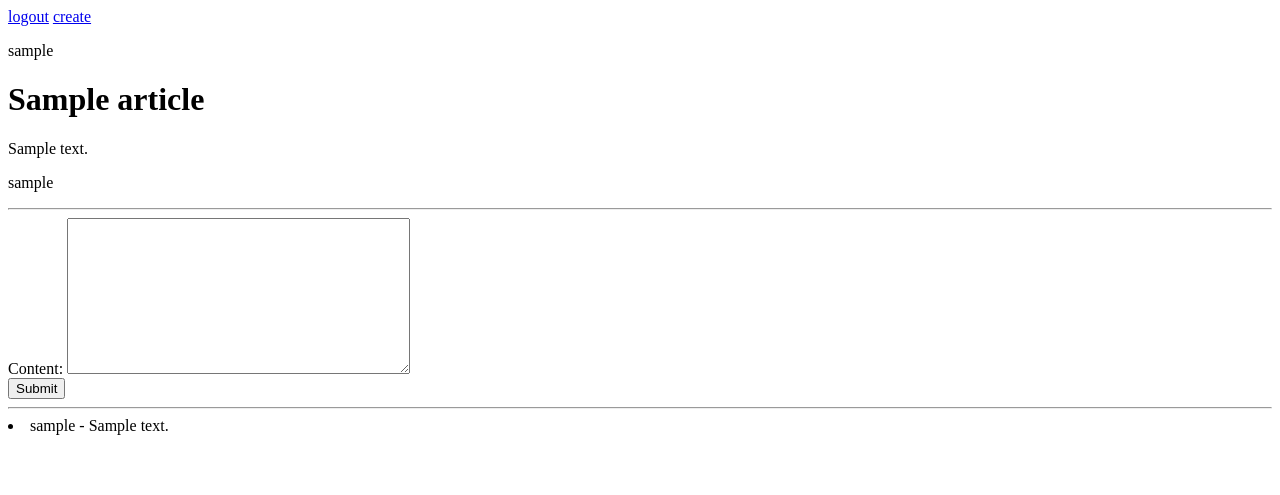
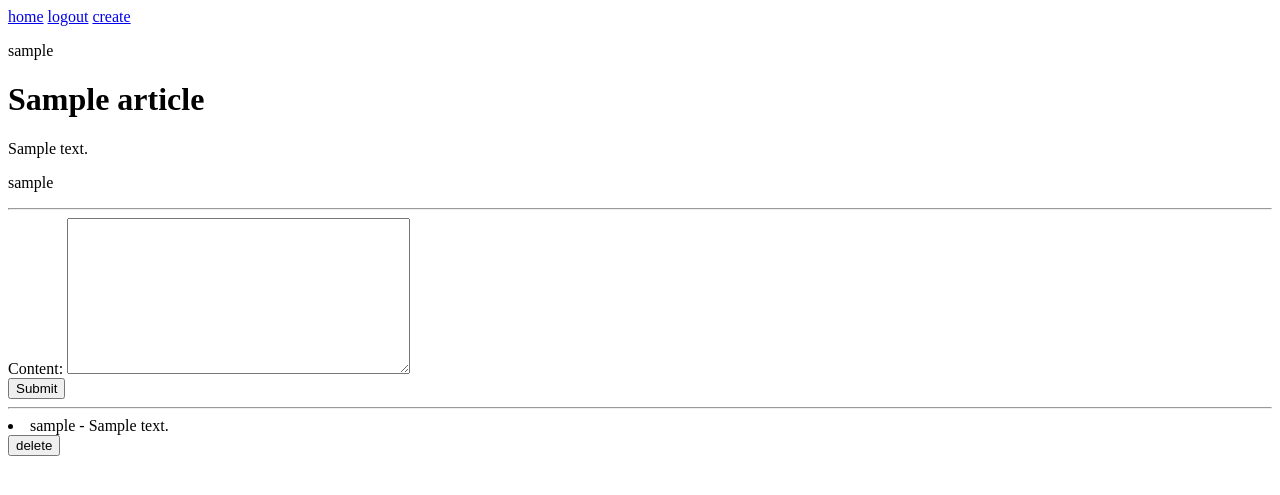
Before and after one commit to JUMI0110/login, a Django app: page /articles/1/ in a window 1280 px wide. Shown: the top 495 px of the page. Run offline with Django 5.2, Linux system fonts and the light colour scheme; a user stored in the database is signed in; tables that the repository leaves empty hold one stand-in row (values such as "Sample post").

Commit message:
Comment Delete 기능 구현

```diff
--- a/articles/templates/detail.html
+++ b/articles/templates/detail.html
@@ -13,6 +13,14 @@
 
     <hr>
     {% for comment in article.comment_set.all %}
-        <li>{{comment.user}} - {{comment.content}}</li>
+        <li>
+            {{comment.user}} - {{comment.content}}
+            {% if request.user == comment.user %}
+                <form action="{% url 'articles:comment_delete' article_id=article.id id=comment.id %}" method="POST">
+                    {% csrf_token %}
+                    <input type="submit" value="delete">
+                </form>
+            {% endif %}
+        </li>
     {% endfor %}
 {% endblock %}
--- a/articles/urls.py
+++ b/articles/urls.py
@@ -7,5 +7,6 @@ urlpatterns = [
     path('', views.index, name='index'),
     path('create/', views.create, name='create'),
     path('<int:id>/', views.detail, name='detail'),
-    path('<int:article_id>/comments/create/', views.comment_create, name='comment_create')
+    path('<int:article_id>/comments/create/', views.comment_create, name='comment_create'),
+    path('<int:article_id>/comments/<int:id>/delete', views.comment_delete, name='comment_delete'),
 ]
--- a/articles/views.py
+++ b/articles/views.py
@@ -1,5 +1,5 @@
 from django.shortcuts import render, redirect
-from .models import Article
+from .models import Article, Comment
 from .forms import ArticleForm, CommentForm
 from django.contrib.auth.decorators import login_required
 # Create your views here.
@@ -58,3 +58,11 @@ def comment_create(request, article_id):
 
         comment.save()
         return redirect('articles:detail', id=article_id)
+
+@login_required
+def comment_delete(request, article_id, id):
+    comment = Comment.objects.get(id=id)
+    if request.user == comment.user:
+        comment.delete()
+
+    return redirect('articles:detail', id=article_id)
--- a/templates/base.html
+++ b/templates/base.html
@@ -6,6 +6,7 @@
     <title>Document</title>
 </head>
 <body>
+    <a href="{% url 'articles:index' %}">home</a>
     <!-- django에서 user라는 변수를 자동으로 context에 넣어줌 -->
     {% if user.is_authenticated %}
     <a href="{% url 'accounts:logout' %} ">logout</a>
```
